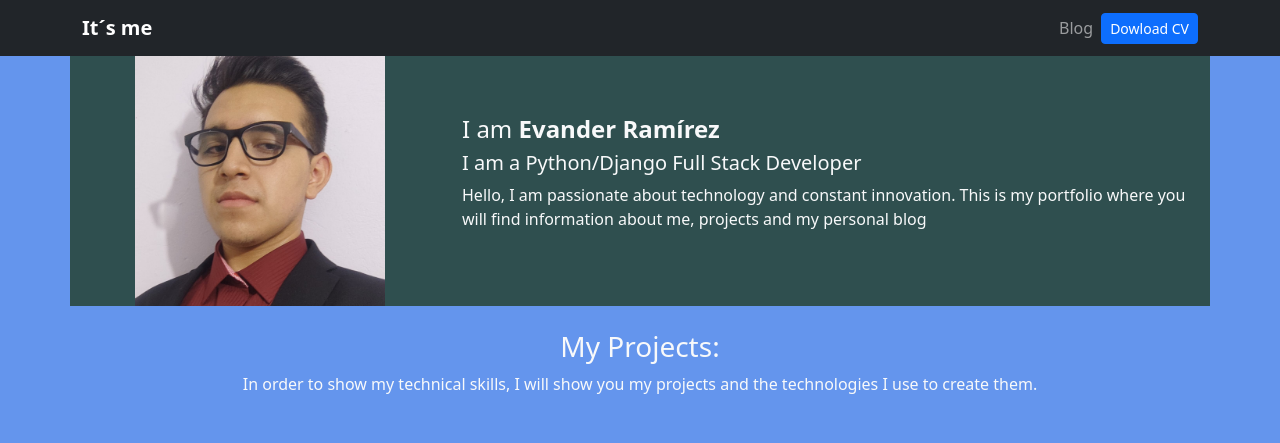
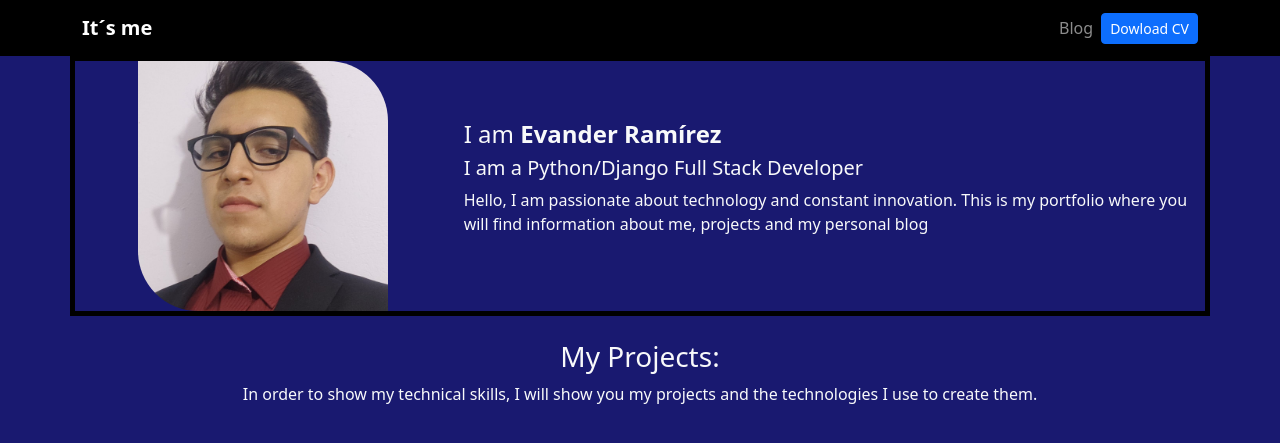
Before and after one commit to Evanderss/Portafolio, a Django app: template portfolio/templates/home.html in a window 1280 px wide. Shown: the top 443 px of the page. Run offline with Django 3.2, Linux system fonts and the light colour scheme; the template is opened without the code that fills it, so the values that code supplies are empty.

Commit message:
Terminando el estilizado de la page principal

```diff
--- a/portfolio/static/main.css
+++ b/portfolio/static/main.css
@@ -1,6 +1,13 @@
 body {
-    background-color: cornflowerblue;
+    background-color:midnightblue;
 }
 #header {
-    background-color:darkslategrey;
+    border: 5px solid black;
 }
+#foto {
+    border-radius: 0 60px 0 60px;
+}
+.card_project {
+    border: 1px solid white;
+    cursor: pointer;
+}
--- a/portfolio/templates/home.html
+++ b/portfolio/templates/home.html
@@ -1,7 +1,7 @@
 {% extends 'layout.html' %}{% block content %}{% load static %}
 <header class="row" id="header">
     <div class="col-md-4">
-        <center><img src="{% static "portfolio/foto_portafolio.jfif" %}" alt="" width="250" heigh="250" ></center>
+        <center><img src="{% static "portfolio/foto_portafolio.jfif" %}" alt="" width="250" heigh="250" id="foto"></center>
     </div>
     <div class="col-md-8 my-auto">
         <h4>I am <strong>Evander Ramírez</strong></h4>
@@ -14,11 +14,11 @@
     <p>In order to show my technical skills, I will show you my projects and the technologies I use to create them.</p>
     {% for project in projects %}
         <div class="col-md-4">
-           <div class="card bg-black">
+           <div class="card bg-black card_project">
                 <div class="card-body">
                     <h1>{{project.title}}</h1>
                     <p>{{project.description}}</p>
-                    <img src="{{project.image.url}}" alt="{{project.title}}" width="380" heigh="190"> <br>
+                    <img src="{{project.image.url}}" alt="{{project.title}}" width="400" heigh="200" class="card-img"> <br>
                     {% if project.url %}
                     <a href="{{project.url}}">{{project.url}}</a>
                     {% endif %}
--- a/portfolio/templates/partials/navbar.html
+++ b/portfolio/templates/partials/navbar.html
@@ -1,5 +1,5 @@
 {% load static %}
-<nav class="navbar navbar-expand-lg navbar-dark bg-dark">
+<nav class="navbar navbar-expand-lg navbar-dark bg-black">
   <div class="container">
     <a class="navbar-brand fw-bold" href="/">It´s me</a>
       <button class="navbar-toggler" type="button" data-bs-toggle="collapse" data-bs-target="#navbarNav" aria-controls="navbarNav" aria-expanded="false" aria-label="Toggle navigation">
```
Also changed, not shown: blog/templates/post.html (+10 -5 lines), db.sqlite3, media/portfolio/images/pexels-vadim-b-127028.jpg (added), media/portfolio/images/pexels-wojciech-kumpicki-2071873.jpg (added).
